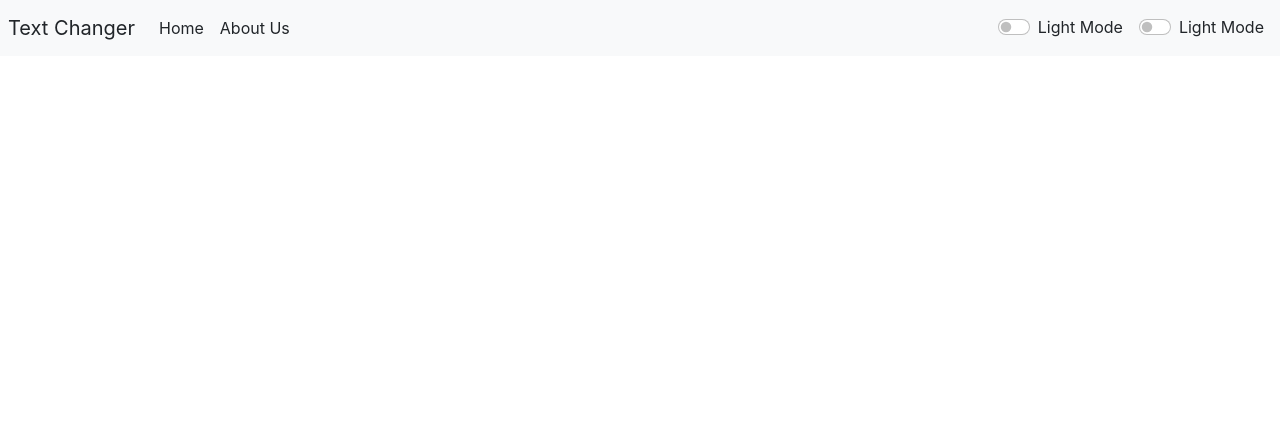
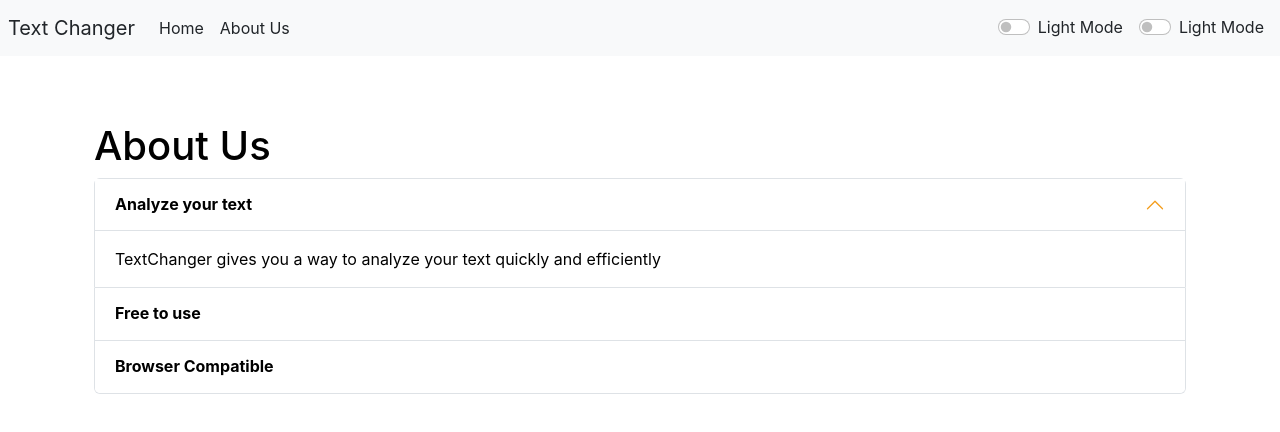
Before and after one commit to Wasirj007/TextChanger-React, a React (Create React App) app: page /about in a window 1280 px wide. Shown: the top 432 px of the page. Built offline with nearby package versions, Linux system fonts and the light colour scheme.

Commit message:
change in path

```diff
--- a/package.json
+++ b/package.json
@@ -1,5 +1,5 @@
 {
-  "homepage": "https://wasirj007.github.io/TextChanger-React",
+  "homepage": "https://wasirj007.github.io/TextChanger-React/",
   "name": "textutilix",
   "version": "0.1.0",
   "private": true,
--- a/src/App.js
+++ b/src/App.js
@@ -5,11 +5,11 @@ import About from './components/About';
 import Navbar from './components/Navbar'
 import Textform from './components/Textform'
 import {
-  BrowserRouter as Router,
+  BrowserRouter,
   Switch,
   Route,
   Link,
-  Routes
+  HashRouter
 } from "react-router-dom";
 
 function App() {
@@ -61,20 +61,20 @@ function App() {
 
   return (
     <>
-    <Router>
+    <BrowserRouter>
       <Navbar title="Text Changer" AboutText="About Us" mode={mode} RedMode={RedMode} toggleMode={toggleMode} btntext={btntext} buttontext={buttontext}/>
       <Alert alert={alert} />
       <div className="container my-3">
       <Switch>
-        <Route path='/home' element={<Textform showAlert={showAlert} heading="Enter your text to analyze below" mode={mode} />}>
-      {/* </> */}
+        <Route path={process.env.PUBLIC_URL + '/home'}>
+        <Textform showAlert={showAlert} heading="Enter your text to analyze below" mode={mode} />
       </Route>
-      <Route path='/about' element={<About mode={mode} />}>
-
+      <Route path={process.env.PUBLIC_URL + '/about'}>
+      <About mode={mode} />
       </Route>
       </Switch>
       </div>
-      </Router>
+      </BrowserRouter>
     </>
   );
 }
```
